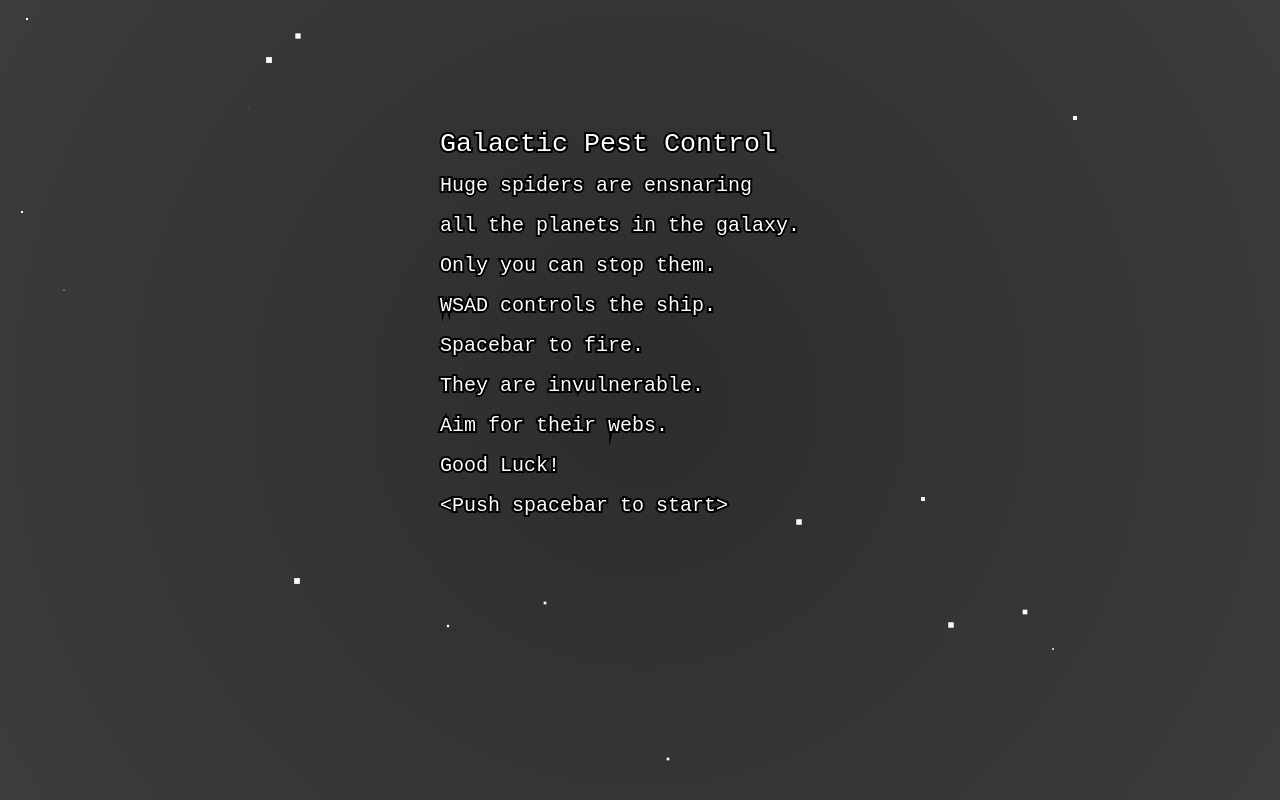
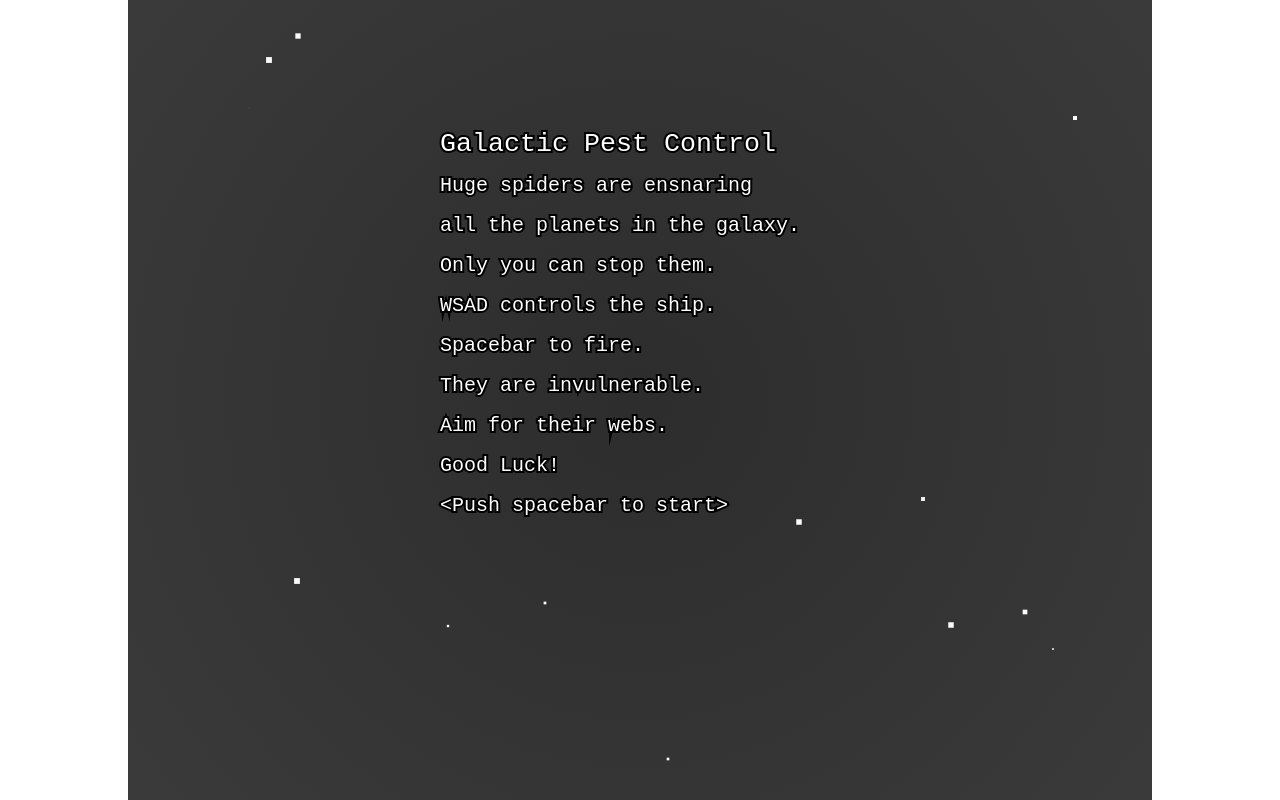
Before and after one commit to tom-martin/LudumDare30, a website: page html/index.html in a window 1280 px wide. Drawn offline with Linux system fonts and the light colour scheme.

Commit message:
Screen size schenanigans

```diff
--- a/html/index.html
+++ b/html/index.html
@@ -7,7 +7,7 @@
 
 html, body { width:100%; height:100%; } /* just to be sure these are full screen*/
 
-canvas { display:block; } /* To remove the scrollbars */
+canvas { display:block; margin: auto; } /* To remove the scrollbars */
   </style>
 </head>
 <body>
--- a/js/main.js
+++ b/js/main.js
@@ -125,12 +125,12 @@ function Game() {
 	var canvas = document.getElementById('gameCanvas');
 	var context = canvas.getContext('2d');
 
-	canvas.width = window.innerWidth;
-	canvas.height = window.innerHeight;
+	canvas.width = Math.min(1024, window.innerWidth);
+	canvas.height = Math.min(800, window.innerHeight);
 
 	window.onresize=function(){
-		canvas.width = window.innerWidth;
-		canvas.height = window.innerHeight;
+		canvas.width = Math.min(1024, window.innerWidth);
+		canvas.height = Math.min(800, window.innerHeight);
 	};
 
 	var startCap = false;
```
